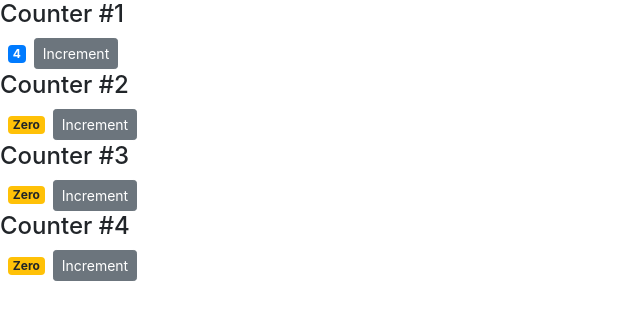
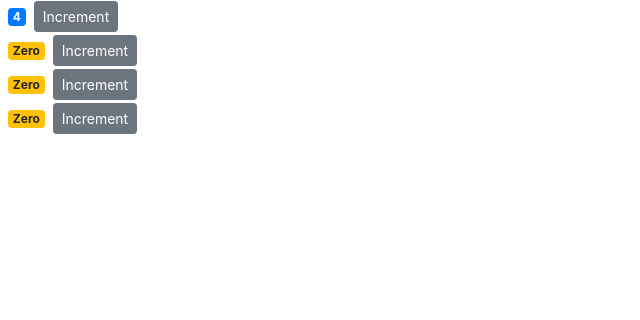
Before and after one commit to achintSatsangi/counter-app, a React (Create React App) app: page / in a window 1280 px wide. Shown: the top 320 px of the page, without its empty margins (0-640 px from the left). Built offline with nearby package versions, Linux system fonts and the light colour scheme.

Commit message:
Removed child objects

```diff
--- a/src/components/counter.jsx
+++ b/src/components/counter.jsx
@@ -22,10 +22,8 @@
   };
 
   render() {
-    console.log(this.props);
     return (
       <div>
-        <h4>{this.props.children}</h4>
         <span className={this.getBadgeClasses()}>{this.formatCount()}</span>
         <button
           onClick={() => this.handleIncrement}
--- a/src/components/counters.jsx
+++ b/src/components/counters.jsx
@@ -14,9 +14,7 @@
     return (
       <div>
         {this.state.counters.map(counter => (
-          <Counter key={counter.id} value={counter.value}>
-            Counter #{counter.id}
-          </Counter>
+          <Counter key={counter.id} value={counter.value} />
         ))}
       </div>
     );
```
